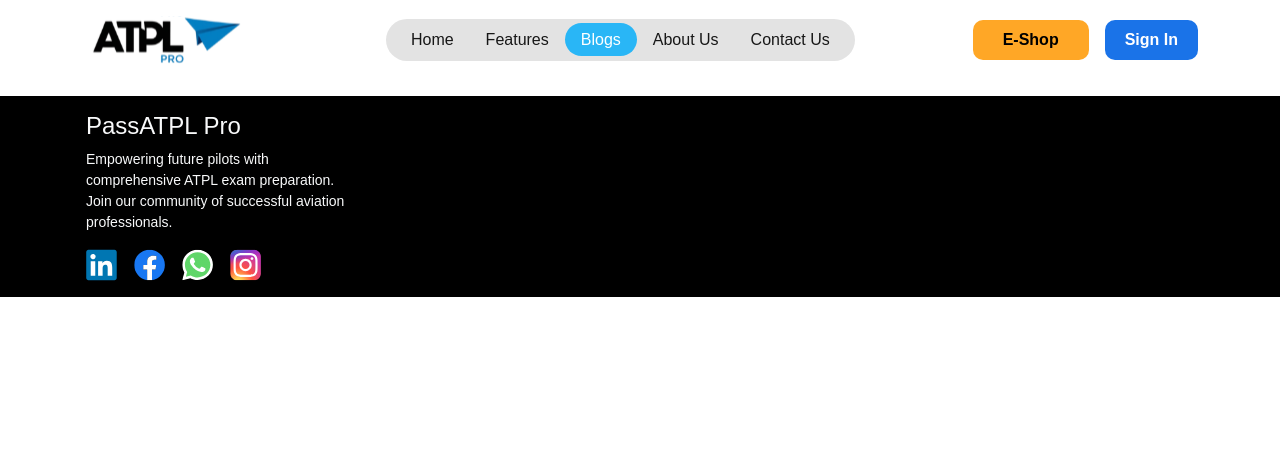
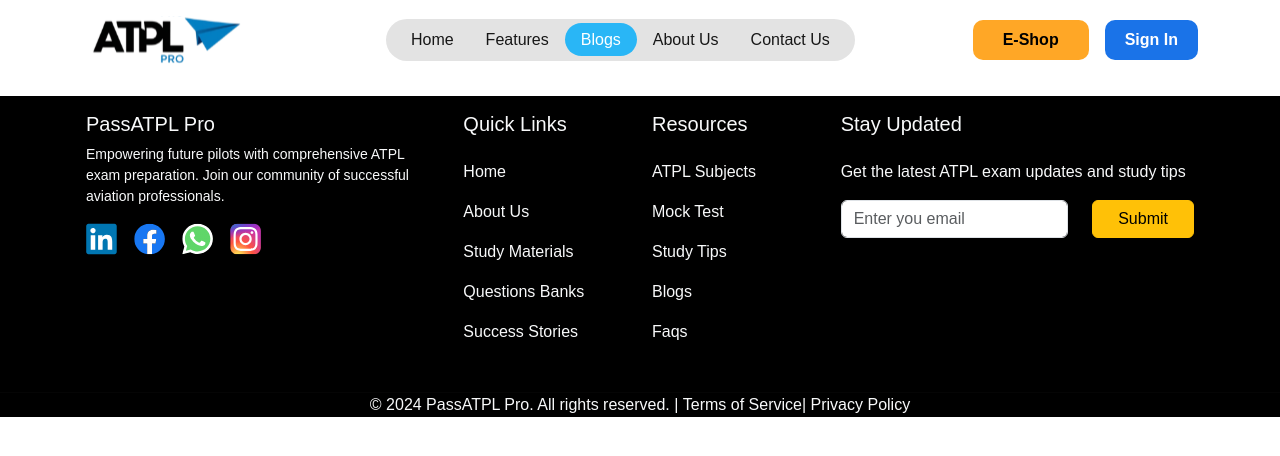
Before and after one commit to Tahirunity786/nickesh, a Next.js app: page /blogs in a window 1280 px wide. Shown: the top 456 px of the page. Built offline with nearby package versions, Linux system fonts and the light colour scheme.

Commit message:
Footer update

```diff
--- a/src/app/page.jsx
+++ b/src/app/page.jsx
@@ -421,7 +421,7 @@ export default function Home() {
                 style={{ position: "absolute", top: "20px", right: "110px" }}
               />
               <Image
-                src={'/Images/freepik__background__322011.png'}
+                src={'/Images/background__322011.png'}
                 width={492}
                 height={442}
                 alt="pilots"
@@ -510,7 +510,7 @@ export default function Home() {
         </div>
       </section>
 
-      <section className="container">
+      <section className="container mb-5">
         <div className="text-center" style={{ position: "relative", marginBottom: "30px" }}>
           <h4 style={{ fontWeight: "bold" }}>Frequently Asked <span style={{ color: "#1A73E8" }}>Questions</span></h4>
           <p style={{ fontSize: "14px" }}>Trusted more than +17K customers</p>
--- a/src/components/Footer/Footer.jsx
+++ b/src/components/Footer/Footer.jsx
@@ -1,17 +1,18 @@
 import React from 'react'
 import styles from './footer.module.css'
 import Image from 'next/image'
+import Link from 'next/link'
 
 const Footer = () => {
     return (
         <footer className={styles.footer}>
             <div className="container p-3">
                 <div className="row">
-        <div className="col-lg-3">
-            <h4 className='text-light'>PassATPL Pro</h4>
-            <p className='text-light' style={{fontSize:"14px"}}>Empowering future pilots with comprehensive ATPL exam preparation. Join our community of successful aviation professionals.</p>
+                    <div className="col-lg-4">
+                        <h5 className='text-light'>PassATPL Pro</h5>
+                        <p className='text-light' style={{ fontSize: "14px" }}>Empowering future pilots with comprehensive ATPL exam preparation. Join our community of successful aviation professionals.</p>
 
-            <div className="d-flex flex-wrap">
+                        <div className="d-flex flex-wrap mt-3 mb-4">
                             <div className="me-3">
                                 <Image
                                     src={'/Images/social/1.svg'}
@@ -46,17 +47,48 @@ const Footer = () => {
                             </div>
                         </div>
                     </div>
-        <div className="col-lg-3">
+                    <div className="col-lg-2">
+                        <h5 className='text-light mb-4'>Quick Links</h5>
+                        <ul className='text-light ps-0' style={{ listStyle: "none" }}>
+                            <li className='mb-3'><Link href={'#'}>Home</Link></li>
+                            <li className='mb-3'><Link href={'#'}>About Us</Link></li>
+                            <li className='mb-3'><Link href={'#'}>Study Materials</Link></li>
+                            <li className='mb-3'><Link href={'#'}>Questions Banks</Link></li>
+                            <li className='mb-3'><Link href={'#'}>Success Stories</Link></li>
+                        </ul>
+                    </div>
+                    <div className="col-lg-2">
+                        <h5 className='text-light mb-4'>Resources </h5>
+                        <ul className='text-light ps-0' style={{ listStyle: "none" }}>
+                            <li className='mb-3'><Link href={'#'}>ATPL Subjects</Link></li>
+                            <li className='mb-3'><Link href={'#'}>Mock Test</Link></li>
+                            <li className='mb-3'><Link href={'#'}>Study Tips</Link></li>
+                            <li className='mb-3'><Link href={'#'}>Blogs</Link></li>
+                            <li className='mb-3'><Link href={'#'}>Faqs</Link></li>
+                        </ul>
+                    </div>
+                    <div className="col-lg-4">
+                        <h5 className='text-light mb-4'>Stay Updated</h5>
+                        <p className='text-light'>Get the latest ATPL exam updates and study tips</p>
+                        <form action="#" method="post">
 
+                            <div className="row">
+                                <div className="col-lg-8">
+                                    <input type="text" className='form-control' placeholder='Enter you email' />
                                 </div>
-        <div className="col-lg-3">
-
+                                <div className="col-lg-4">
+                                    <button className='btn btn-warning w-100'>Submit</button>
                                 </div>
-        <div className="col-lg-3">
-
+                            </div>
+                        </form>
                     </div>
                 </div>
             </div>
+            <hr className='mb-0'/>
+            <div className="text-center">
+            <p className='mb-0 text-light'>© 2024 PassATPL Pro. All rights reserved. | <Link className='nav-link'style={{display:"inline-block"}} href={'#'}> Terms of Service </Link>| <Link className='nav-link'style={{display:"inline-block"}} href={'#'}> Privacy Policy</Link></p>
+            </div>
+
         </footer>
     )
 }
```
Also changed, not shown: public/Images/background__322011.png (renamed from public/Images/freepik__background__322011.png). Lines whose indentation alone changed are shown as unchanged.
